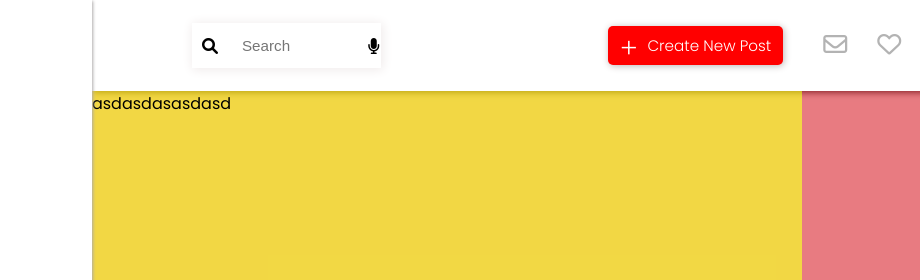
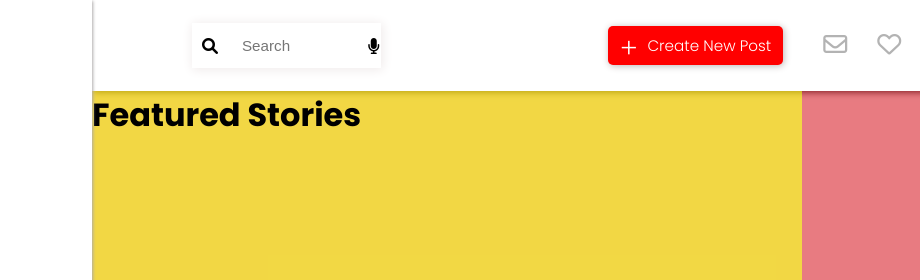
Before and after one commit to ismailgok/instagramClone, a plain HTML site: page profile.html in a window 1280 px wide. Shown: the top 280 px of the page, 241-1161 px from the left. Drawn offline with Linux system fonts and the light colour scheme.

Commit message:
title main

```diff
--- a/profile.html
+++ b/profile.html
@@ -134,7 +134,14 @@
             <div class="main">
 
                 <div id="main">
-                    asdasdasasdasd
+                    <div class="main_box1">
+                        <div class="box_title">
+                            <h1>Featured Stories</h1>
+                        </div>
+                        <div class="boxs">
+
+                        </div>
+                    </div>
                 </div>
 
                 <div class="main_profile">
```
